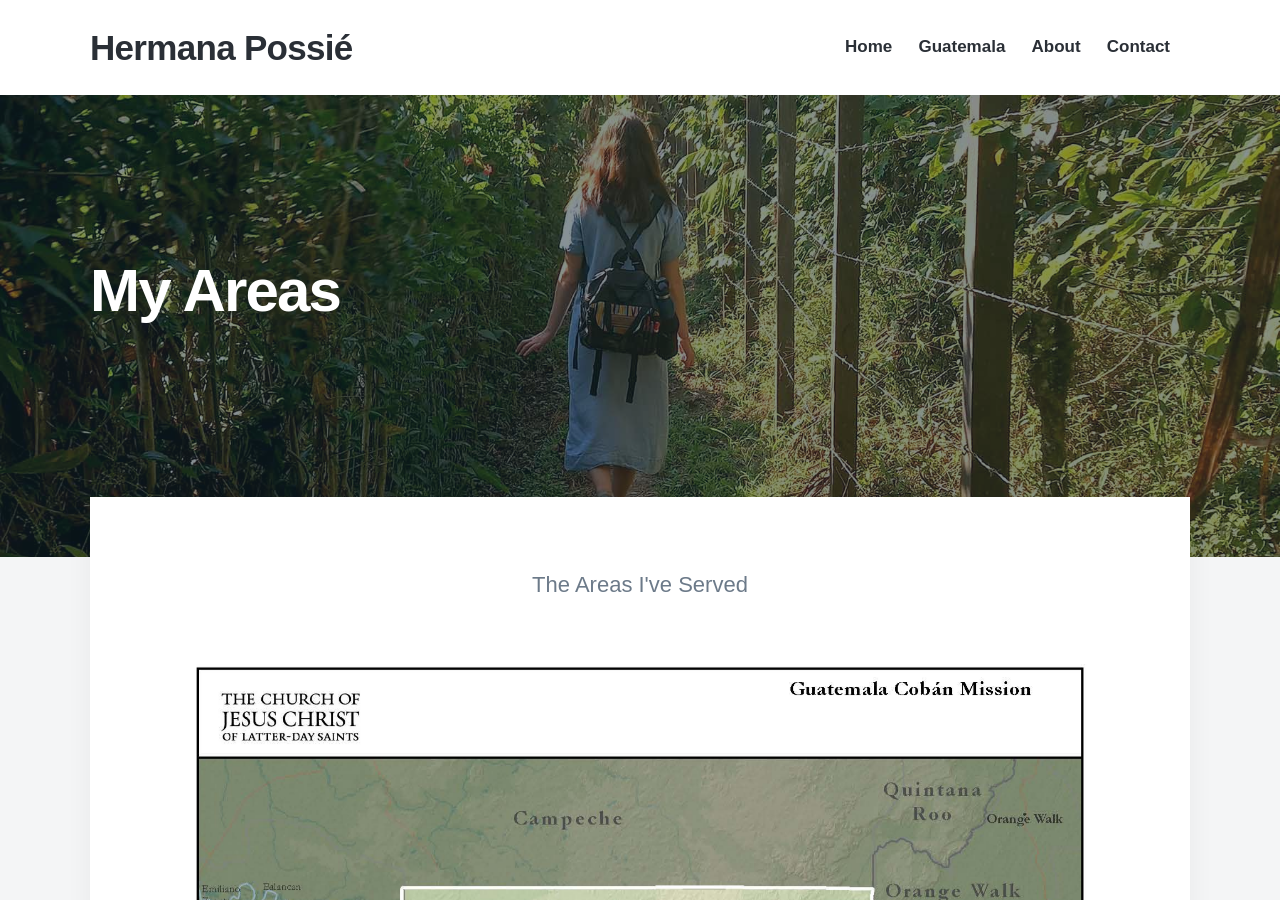
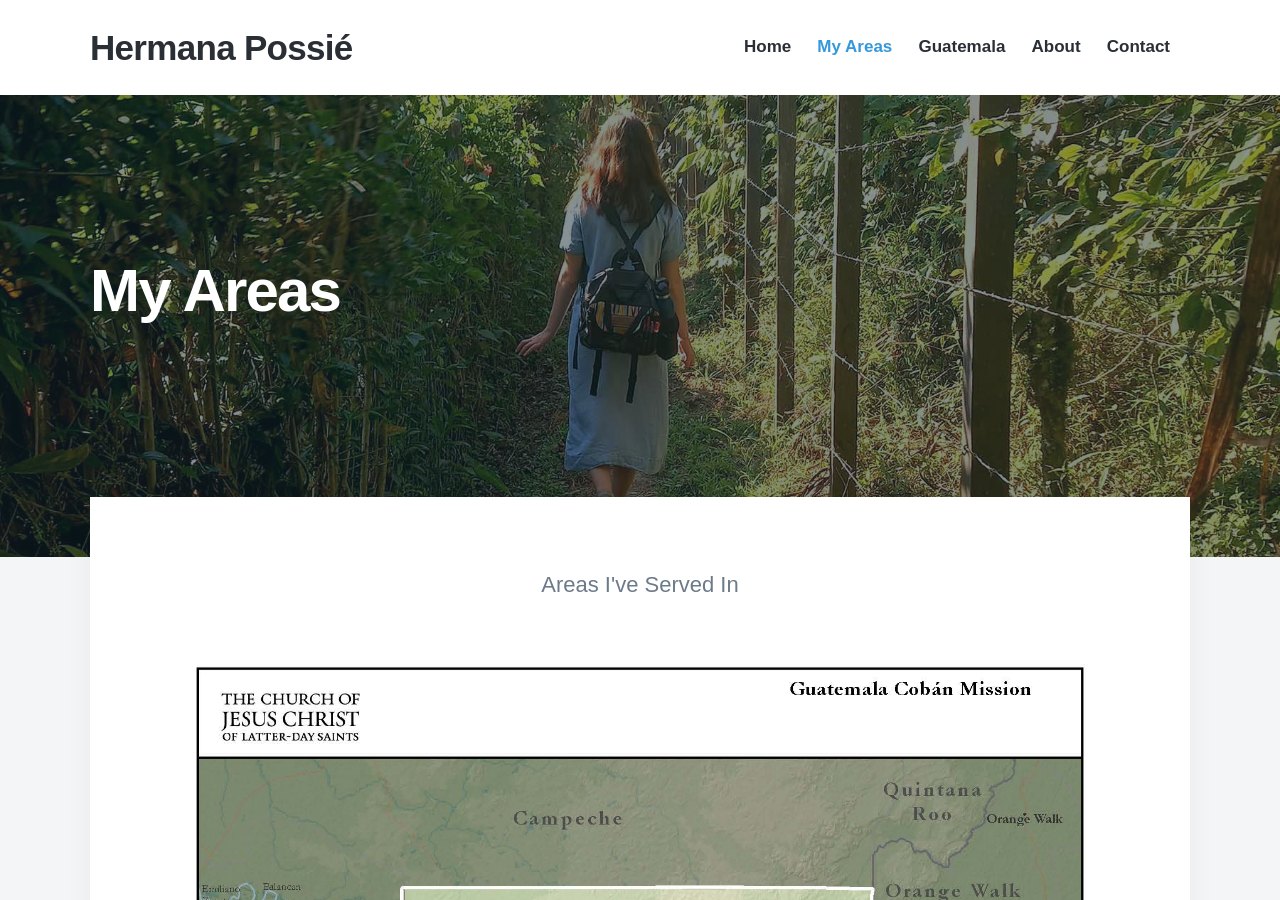
Before and after one commit to ubun2Junky/coban_mission, a Jekyll site: the page built from _pages/my_areas.md, in a window 1280 px wide and 900 px high. Built offline with Jekyll 4.4.1, drawn with Linux system fonts in a browser that asks for light colours; nearby versions of some CDN libraries; some web fonts are replaced.

Commit message:
Included the My Areas, link for the site.

```diff
--- a/_data/settings.yml
+++ b/_data/settings.yml
@@ -10,6 +10,8 @@ menu_settings:
   menu_items:
     - title: 'Home'
       url: '/blog'
+    - title: 'My Areas'
+      url: '/my-areas'
     - title: 'Guatemala'
       url: '/guatemala'
     - title: 'About'
--- a/_pages/my_areas.md
+++ b/_pages/my_areas.md
@@ -2,10 +2,10 @@
 title: My Areas
 subtitle:
 description:
-featured_image: /images/pages/my_areas/streets3.jpg
+featured_image: /images/pages/my_areas/path.jpg
 ---
-<p style="text-align: center;">The Areas I've Served</p>
+<p style="text-align: center;">Areas I've Served In</p>
 
 <div class="gallery" data-columns="1">
-    <img src="/images/pages/my_areas/mission_map.jpg">
+    <a href="https://coban.possiefamily.com/images/pages/my_areas/mission-map.pdf"><img src="/images/pages/my_areas/mission-map.jpg"></a>
 </div>
```
Also changed, not shown: images/pages/my_areas/mission-map.jpg (added), images/pages/my_areas/mission_map.jpg (deleted), images/pages/my_areas/path.jpg (renamed from images/pages/my_areas/streets3.jpg), images/pages/my_areas/streets.jpg (deleted), images/pages/my_areas/streets2.jpg (deleted), 1 other file.
